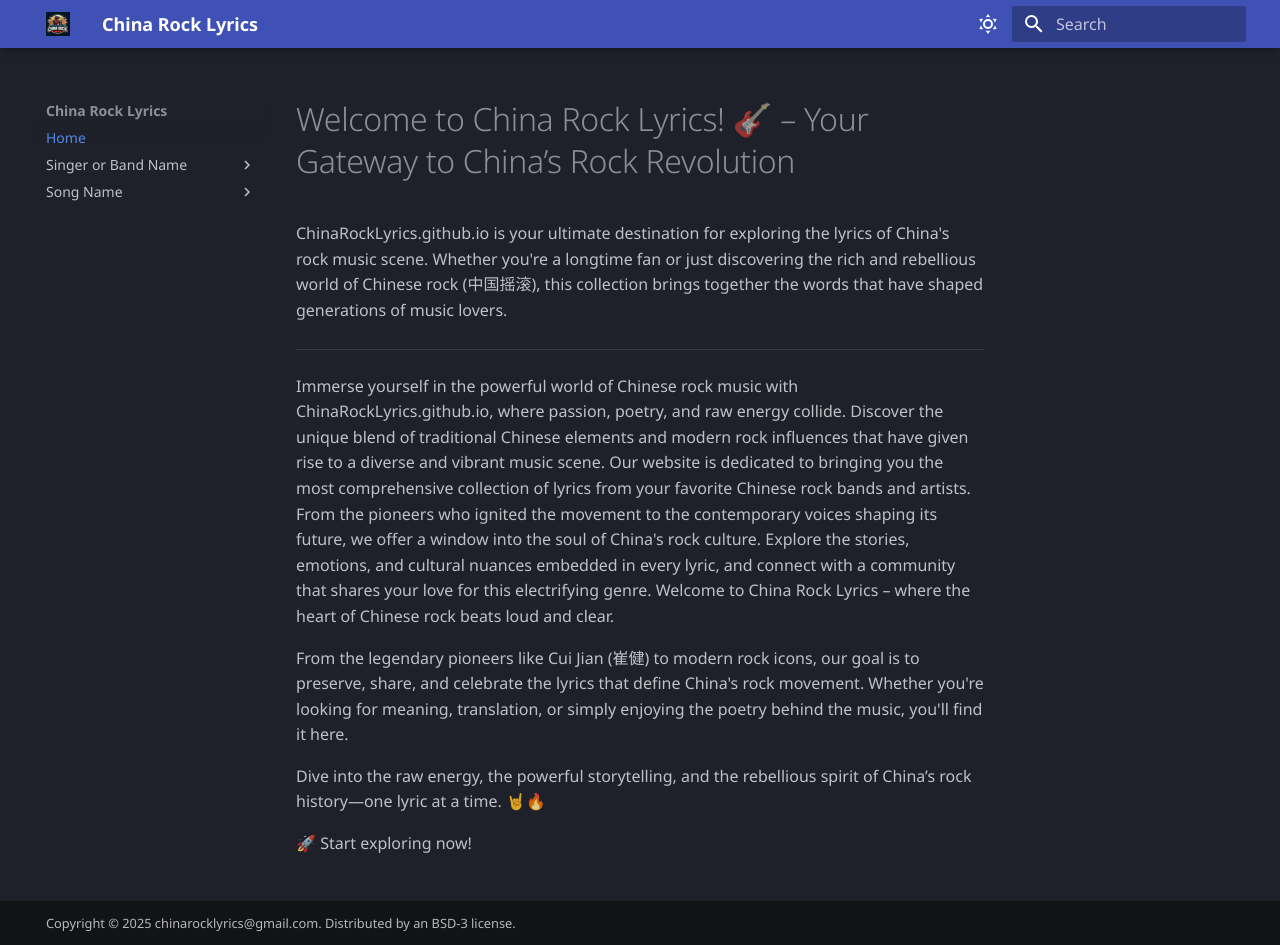
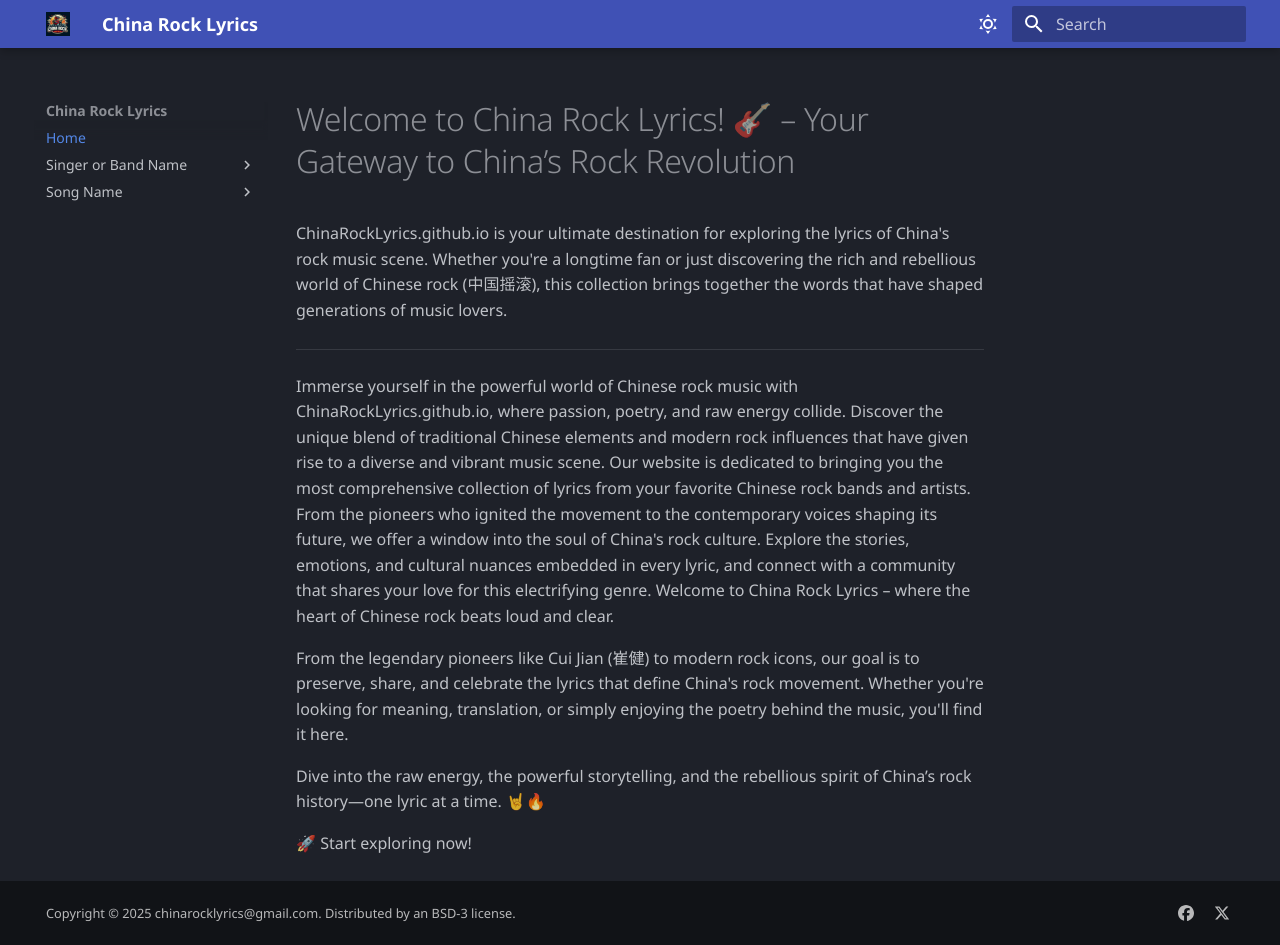
Before and after one commit to chinarocklyrics/ChinaRockLyrics, an MkDocs documentation site: the page built from docs/index.md, in a window 1280 px wide and 945 px high. Built offline with MkDocs 1.6.1 and Material for MkDocs 9.7.7, drawn with Linux system fonts in a browser that asks for light colours.

Commit message:
Add social links, facebook and x

```diff
--- a/mkdocs.yml
+++ b/mkdocs.yml
@@ -38,6 +38,11 @@
   analytics:
     provider: google
     property: G-H778WWH39N
+  social:
+    - icon: fontawesome/brands/facebook
+      link: https://www.facebook.com/profile.php?id=61574273391141
+    - icon: fontawesome/brands/x-twitter
+      link: https://x.com/ChinaRockLyrics
 
 # Page tree
 nav:
```
